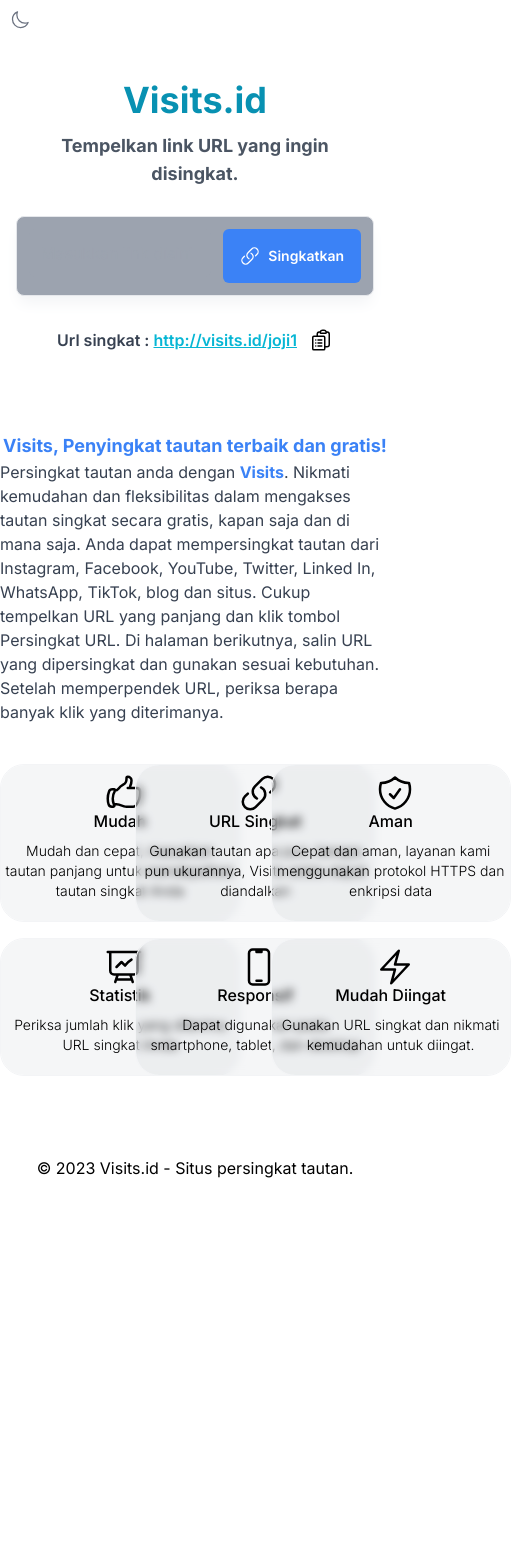
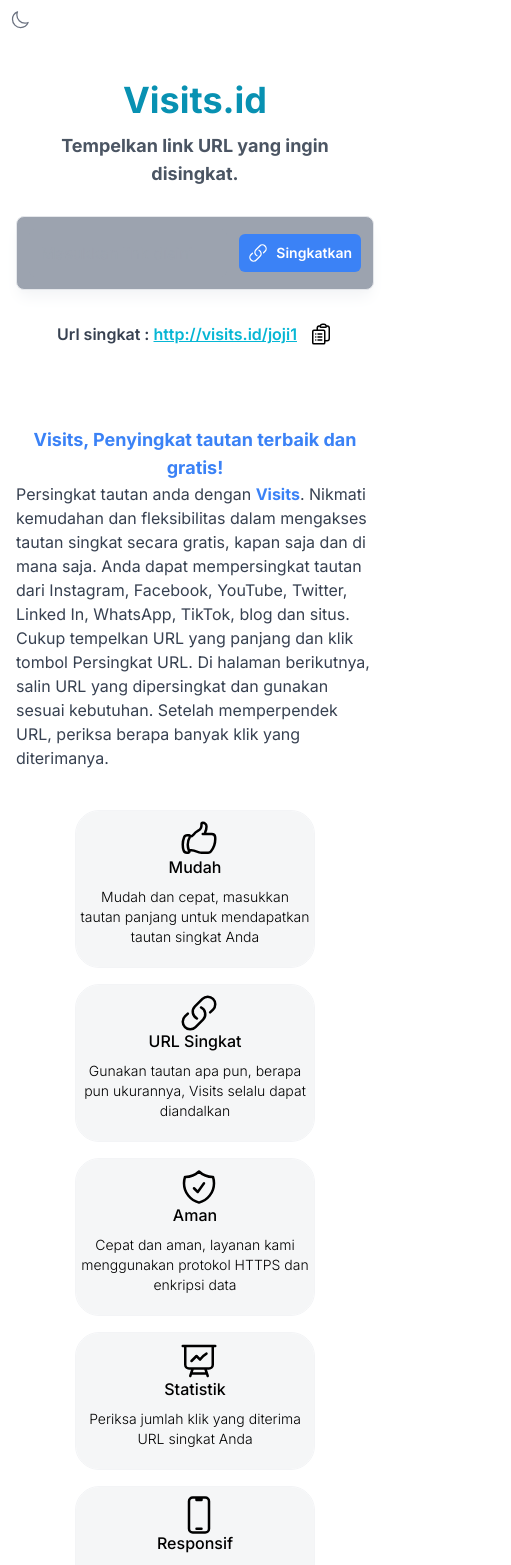
Before and after one commit to irfan-za/visits, a Next.js app: page / in a window 390 px wide. Shown: the top 1565 px of the page, 511 px wide, since content can reach past the window. Before the commit the page ends 1196 px from the top, so only its background shows below. Built offline with nearby package versions, Linux system fonts and the light colour scheme.

Commit message:
feat: update UI

```diff
--- a/app/page.js
+++ b/app/page.js
@@ -76,8 +76,8 @@
                     <label htmlFor="hs-search-article-1" className="block text-sm text-gray-700 font-medium dark:text-white"><span className="sr-only">Search article</span></label>
                     <input type="email" name="hs-search-article-1" id="hs-search-article-1" className="p-3 block w-full border-transparent rounded-md focus:border-blue-500 focus:ring-blue-500 dark:bg-gray-800 bg-gray-400 text-gray-700 dark:text-gray-400" placeholder="Masukkan link disini"/>
                   </div>
-                  <div className="flex-[0_0_auto]">
-                    <Link className="p-4 inline-flex justify-center items-center gap-2 rounded-md border border-transparent font-semibold bg-blue-500 text-white hover:bg-blue-600 focus:outline-none focus:ring-2 focus:ring-blue-500 focus:ring-offset-2 transition-all text-sm dark:focus:ring-offset-gray-800" href="#">
+                  <div className="text-sm md:text-base flex items-center">
+                    <Link className="p-2 sm:p-4 inline-flex justify-center items-center gap-2 rounded-md border border-transparent font-semibold bg-blue-500 text-white hover:bg-blue-600 focus:outline-none focus:ring-2 focus:ring-blue-500 focus:ring-offset-2 transition-all text-sm dark:focus:ring-offset-gray-800" href="#">
                       <svg xmlns="http://www.w3.org/2000/svg" fill="none" viewBox="0 0 24 24" strokeWidth={1.5} stroke="currentColor" className="w-5 h-5">
                         <path strokeLinecap="round" strokeLinejoin="round" d="M13.19 8.688a4.5 4.5 0 011.242 7.244l-4.5 4.5a4.5 4.5 0 01-6.364-6.364l1.757-1.757m13.35-.622l1.757-1.757a4.5 4.5 0 00-6.364-6.364l-4.5 4.5a4.5 4.5 0 001.242 7.244" />
                       </svg>
@@ -115,14 +115,14 @@
         </div>
       </div>
 
-      <div class="my-10 sm:my-18 sm:mb-20">
+      <div class="my-10 sm:my-18 sm:mb-20 px-4 sm:px-0">
           <h3 class="text-blue-500 text-lg sm:text-3xl font-bold text-center">Visits, Penyingkat tautan terbaik dan gratis!</h3>
           <p class="text-base sm:text-xl mx-auto text-gray-700 dark:text-gray-400 max-w-3xl">
               Persingkat tautan anda dengan <strong class="text-blue-500">Visits</strong>. Nikmati kemudahan dan fleksibilitas dalam mengakses tautan singkat secara gratis, kapan saja dan di mana saja. Anda dapat mempersingkat tautan dari Instagram, Facebook, YouTube, Twitter, Linked In, WhatsApp, TikTok, blog dan situs. Cukup tempelkan URL yang panjang dan klik tombol Persingkat URL. Di halaman berikutnya, salin URL yang dipersingkat dan gunakan sesuai kebutuhan. Setelah memperpendek URL, periksa berapa banyak klik yang diterimanya.
           </p>
       </div>
 
-      <div className=" max-w-3xl grid grid-cols-3 gap-4 mx-auto">
+      <div className=" max-w-3xl grid sm:grid-cols-3 grid-cols-1 gap-4 mx-auto">
         {
           cardsData.map((card, index) =>
           <Card key={index} title={card.title} description={card.description} icon={card.icon}/>
```
